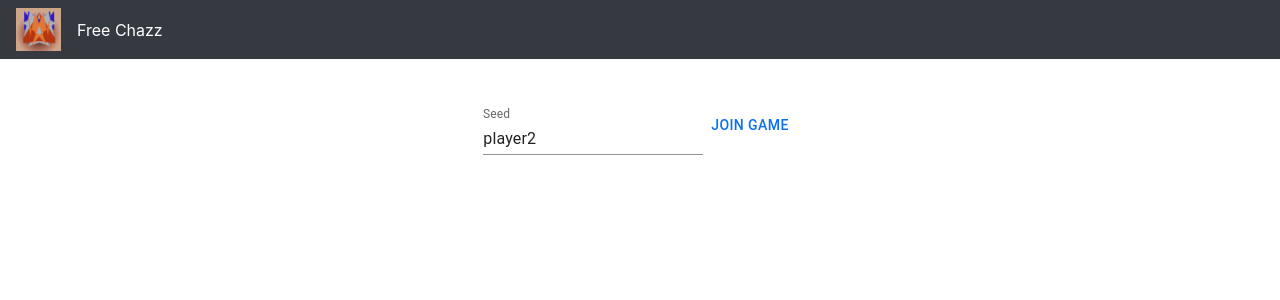
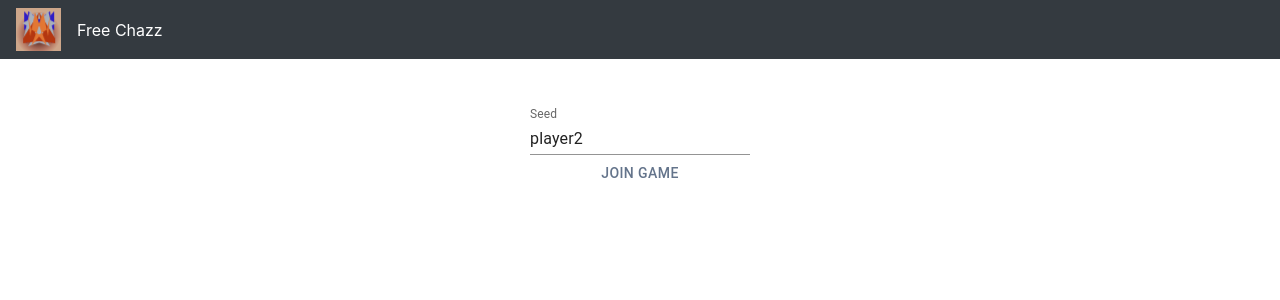
Before and after one commit to Derstefan/FreeChazzFE, a React (Create React App) app: page /joingame/1 in a window 1280 px wide. Shown: the top 300 px of the page. Built offline with nearby package versions, Linux system fonts and the light colour scheme.

Commit message:
changed joingame button

```diff
--- a/src/components/joinGame.component.jsx
+++ b/src/components/joinGame.component.jsx
@@ -44,9 +44,9 @@ class JoinGameComponent extends Component {
         return (
             <div>
                 <div className="m-5" >
-                    <TextField id="filled-basic" label="Seed" variant="standard" value={name} onChange={this.changeName} />
+                    <TextField id="filled-basic" label="Seed" variant="standard" value={name} onChange={this.changeName} /><br />
                     <ThemeProvider theme={Design.theme1}>
-                        <Button type="button" onClick={this.joinGame}>join Game</Button>
+                        <Button color="neutral" type="button" onClick={this.joinGame}>join Game</Button>
                     </ThemeProvider>
                 </div>
             </div>
```
